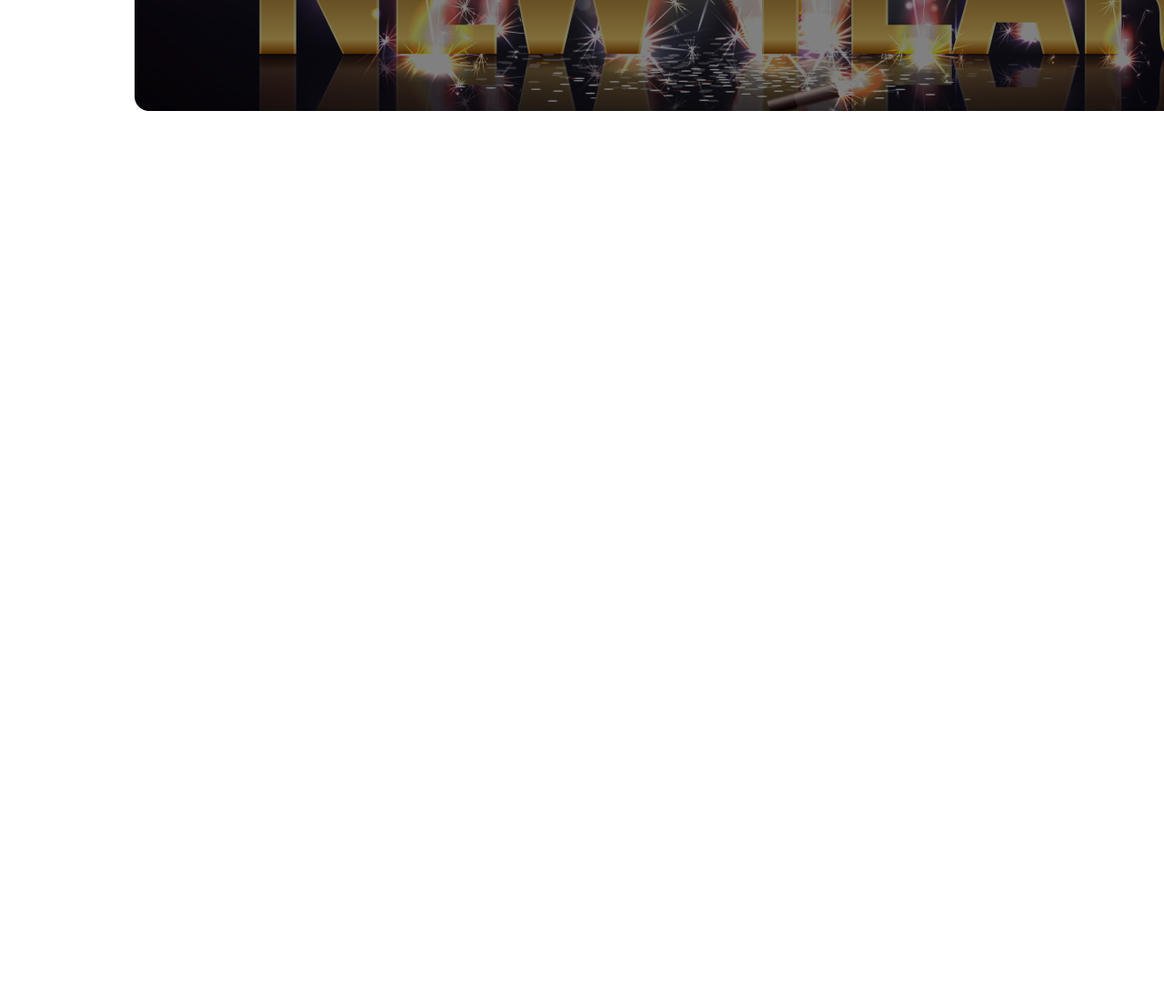
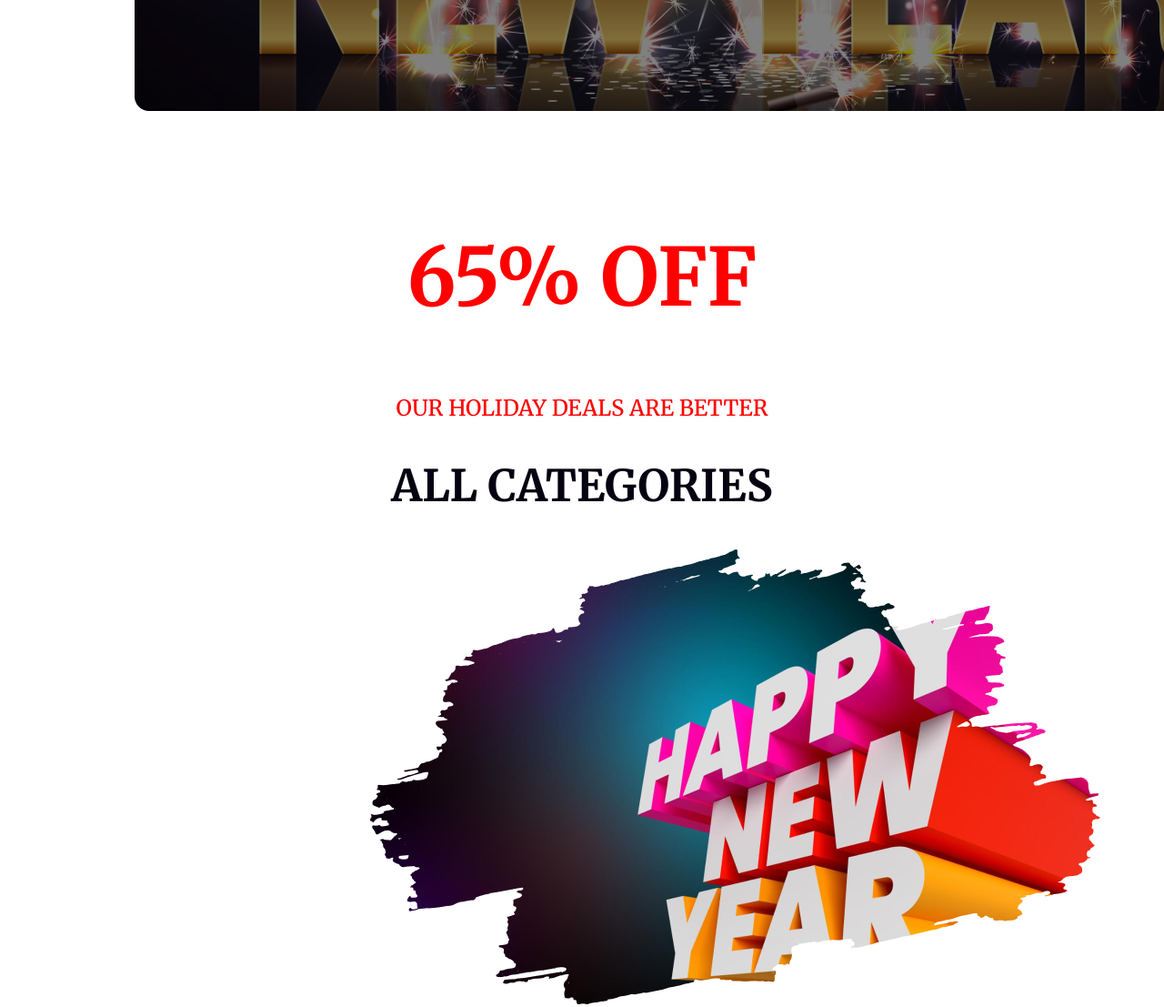
Before and after one commit to Rakibislam22/newYearOffer, a plain HTML site: page index.html in a window 1280 px wide. Shown: the part 536-1643 px from the top of the page at 91% size. Before the commit the page ends 800 px from the top, so only its background shows below. Drawn offline with Linux system fonts and the light colour scheme.

Commit message:
add items

```diff
--- a/assets/style.css
+++ b/assets/style.css
@@ -11,11 +11,12 @@
 
   position: relative;
   display: inline-block;
+  margin: 50px 140px;
 }
 .bannar img {
   display: block;
   filter: brightness(50%);
-  margin: 50px 140px;
+
 }
 .bg {
   position: absolute;
@@ -36,3 +37,27 @@
     font-weight: bolder;
     color: white;
 }
+.main65 {
+    text-align: center;
+}
+
+.title {
+    font-size: 88px;
+    font-weight: bold;
+    color: #FF0000;
+}
+.s-title {
+    font-size: 24px;
+    font-weight: 500;
+    color: #FF0000;
+}
+
+.f-heading {
+    font-size: 48px;
+    font-weight: 700;
+    color: #070211;
+}
+
+.off {
+    margin: 0px 399px;
+}
--- a/index.html
+++ b/index.html
@@ -24,6 +24,15 @@
     </header>
 
     <main>
+        <section class="off">
+            <div class="main65">
+                <h1 class="title">65% OFF</h1>
+                <h4 class="s-title">OUR HOLIDAY DEALS ARE BETTER</h4>
+                <h2 class="f-heading">ALL CATEGORIES</h2>
+            </div>
+            <img src="assets/images/New Year Photo.png" alt="">
+
+        </section>
 
     </main>
 
```
